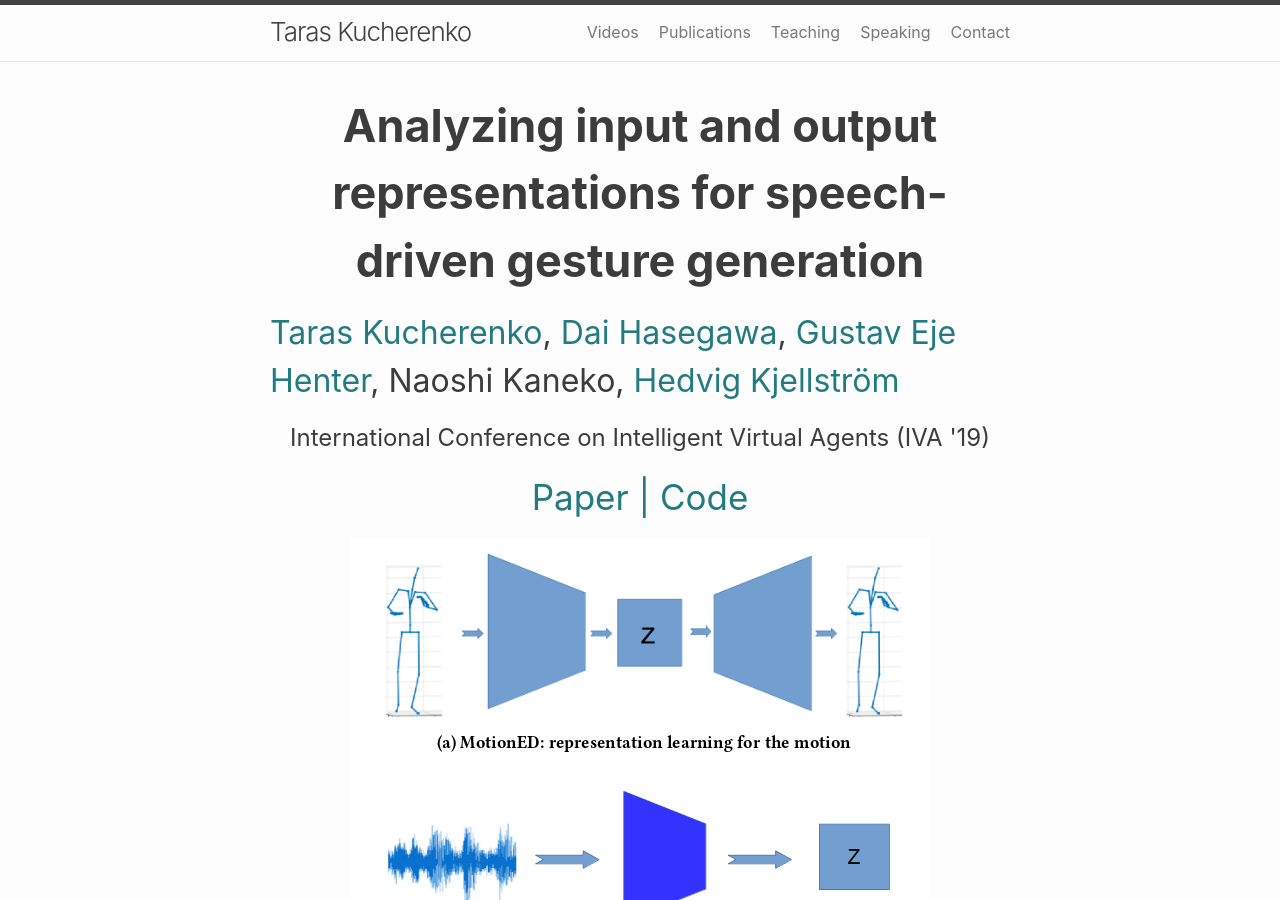
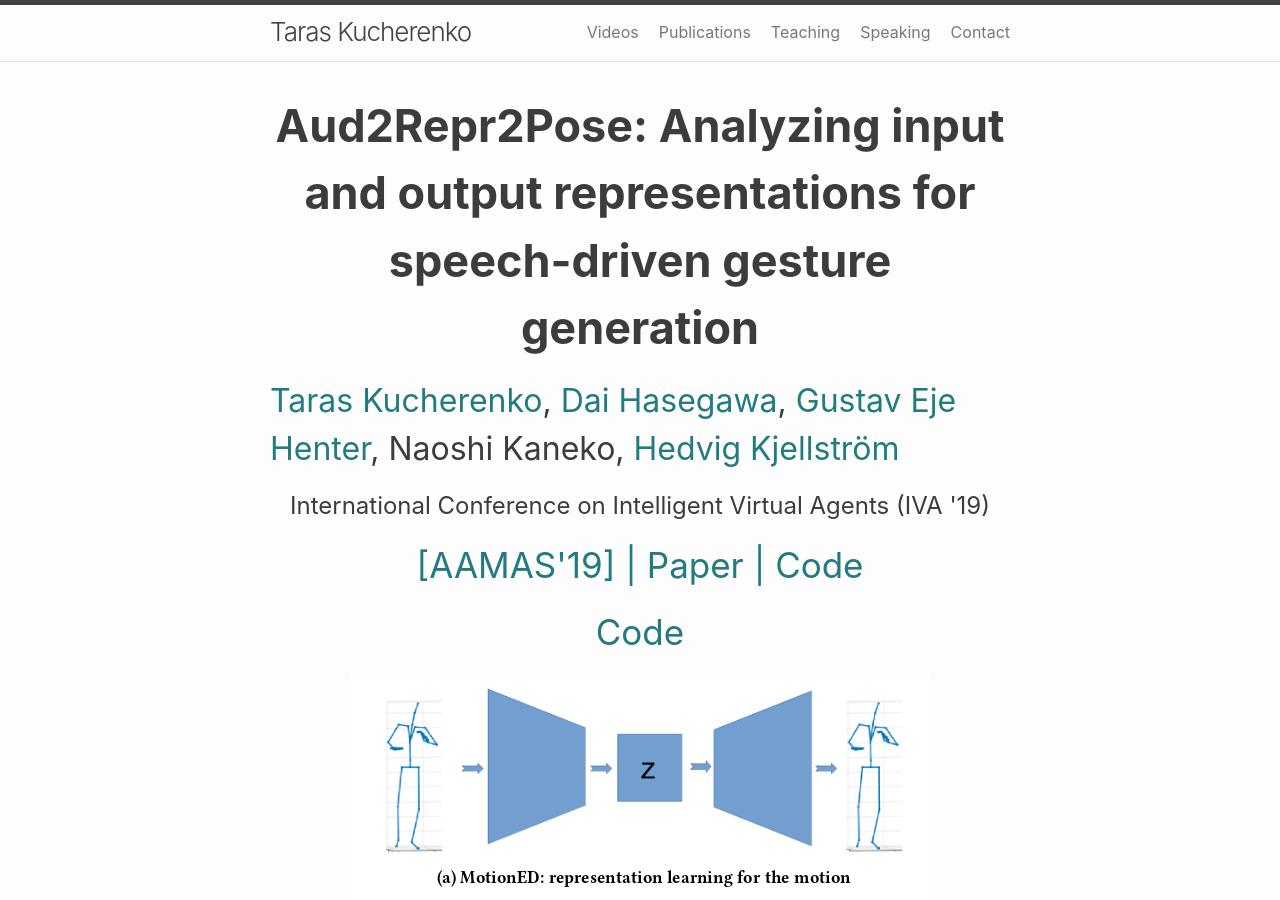
Before and after one commit to Svito-zar/Svito-zar.github.io, a Jekyll site: the page built from _posts/2020-01-14-Audio2Gestures.md, in a window 1280 px wide and 900 px high. Built offline with Jekyll 4.4.1, drawn with Linux system fonts in a browser that asks for light colours.

Commit message:
Play with new Aud2Repr2Pose page

```diff
--- a/_posts/2020-01-14-Audio2Gestures.md
+++ b/_posts/2020-01-14-Audio2Gestures.md
@@ -6,17 +6,22 @@ permalink: /audio2gestures/
 
 
 <p align="center">
-  <b style="font-size: 45px;"> Analyzing input and output representations for speech-driven gesture generation </b>
+  <b style="font-size: 45px;"> Aud2Repr2Pose: Analyzing input and output representations for speech-driven gesture generation </b>
   <p style="font-size: 32px;"> <a href="https://svito-zar.github.io/">Taras Kucherenko</a>, <a href="https://hasegawadai.info/">Dai Hasegawa</a>,  <a href="https://people.kth.se/~ghe/">Gustav Eje Henter</a>, Naoshi Kaneko, <a href="http://www.csc.kth.se/~hedvig/">Hedvig Kjellström</a> </p>
   <p style="font-size: 24px;" align="center"> International Conference on Intelligent Virtual Agents (IVA '19) </p>
 </p>
 
 <p align="center">
+ <a href="http://www.ifaamas.org/Proceedings/aamas2019/pdfs/p2072.pdf" style="font-size: 35px; text-decoration: none">[AAMAS'19]  </a>
+ <a style="font-size: 35px; text-decoration: none"> |   </a>
  <a href="https://www.researchgate.net/publication/331645229_Analyzing_Input_and_Output_Representations_for_Speech-Driven_Gesture_Generation" style="font-size: 35px; text-decoration: none">Paper   </a>
  <a style="font-size: 35px; text-decoration: none"> |   </a>
  <a href="https://github.com/GestureGeneration/Speech_driven_gesture_generation_with_autoencoder" style="font-size: 35px; text-decoration: none">   Code</a>
 </p>
 
+<p align="center">
+ <a href="https://github.com/GestureGeneration/Speech_driven_gesture_generation_with_autoencoder" style="font-size: 35px; text-decoration: none">   Code</a>
+</p>
 
 <div style="text-align:center"><img src="../assets/ProposedNew.png" alt="portrait" align="middle"></div>
 
```
